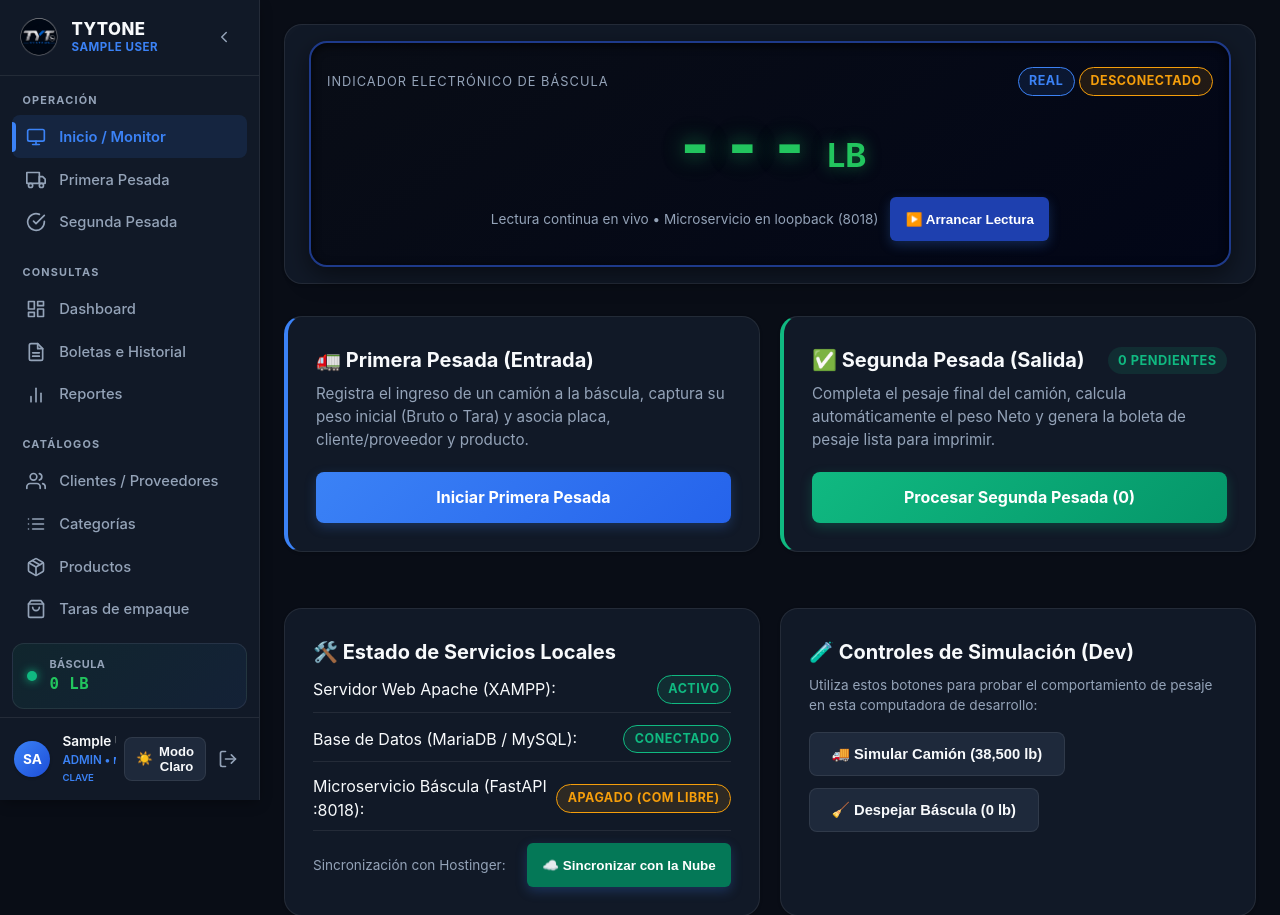
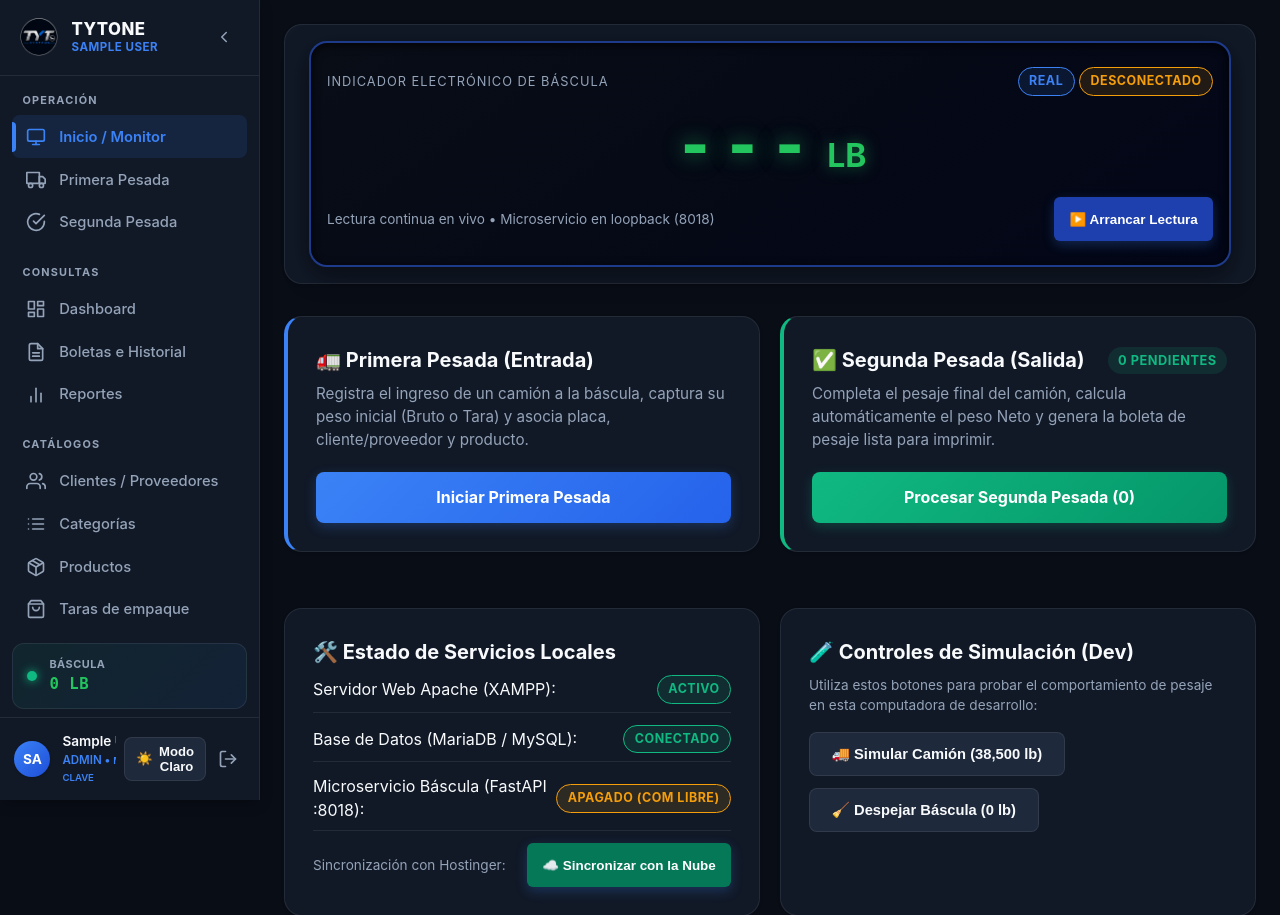
Before and after one commit to luisteruelhn/tytBasculaAntigravity, a PHP site: page /dbBascula/web/public/index.php in a window 1280 px wide. Shown: the top 915 px of the page. Run offline with PHP 8.4, Linux system fonts and the light colour scheme; the visitor is signed in with stand-in values (Sample User, id 1); data that the repository does not hold is empty.

Commit message:
style(inicio): alinear boton Arrancar/Parar lectura a la derecha del indicador

```diff
--- a/web/public/index.php
+++ b/web/public/index.php
@@ -103,9 +103,9 @@ renderizarEncabezado('Inicio / Monitor de Pesaje', 'monitor');
                 <div id="displayPesoUnidad" class="display-unidad">LB</div>
             </div>
 
-            <div style="display: flex; justify-content: space-between; align-items: center; gap: 0.75rem; flex-wrap: wrap; font-size: 0.85rem; color: var(--text-muted); margin-top: 0.35rem;">
+            <div style="width: 100%; display: flex; justify-content: space-between; align-items: center; gap: 0.75rem; flex-wrap: wrap; font-size: 0.85rem; color: var(--text-muted); margin-top: 0.35rem;">
                 <span>Lectura continua en vivo &bull; Microservicio en loopback (8018)</span>
-                <button type="button" id="btnToggleLecturaCom" onclick="alternarLecturaComInicio()" class="btn btn-primary" style="background: #1e40af; padding: 0.4rem 0.95rem; font-size: 0.84rem; font-weight: 700; border-radius: 6px;">
+                <button type="button" id="btnToggleLecturaCom" onclick="alternarLecturaComInicio()" class="btn btn-primary" style="margin-left: auto; background: #1e40af; padding: 0.4rem 0.95rem; font-size: 0.84rem; font-weight: 700; border-radius: 6px;">
                     ▶️ Arrancar Lectura
                 </button>
             </div>
```
